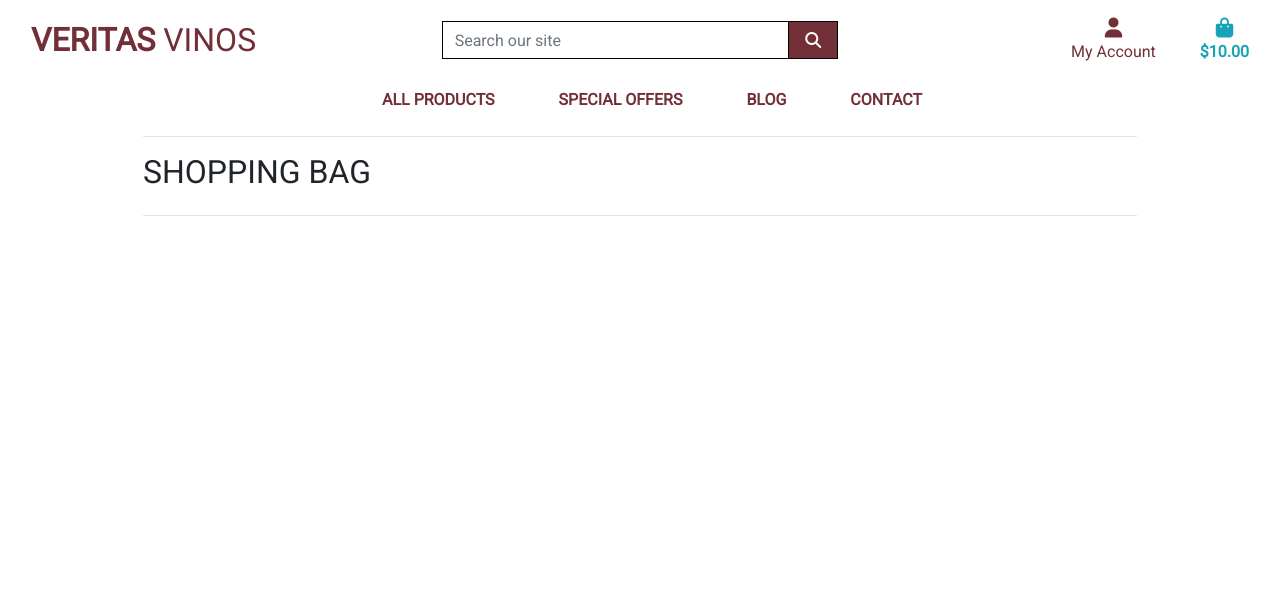
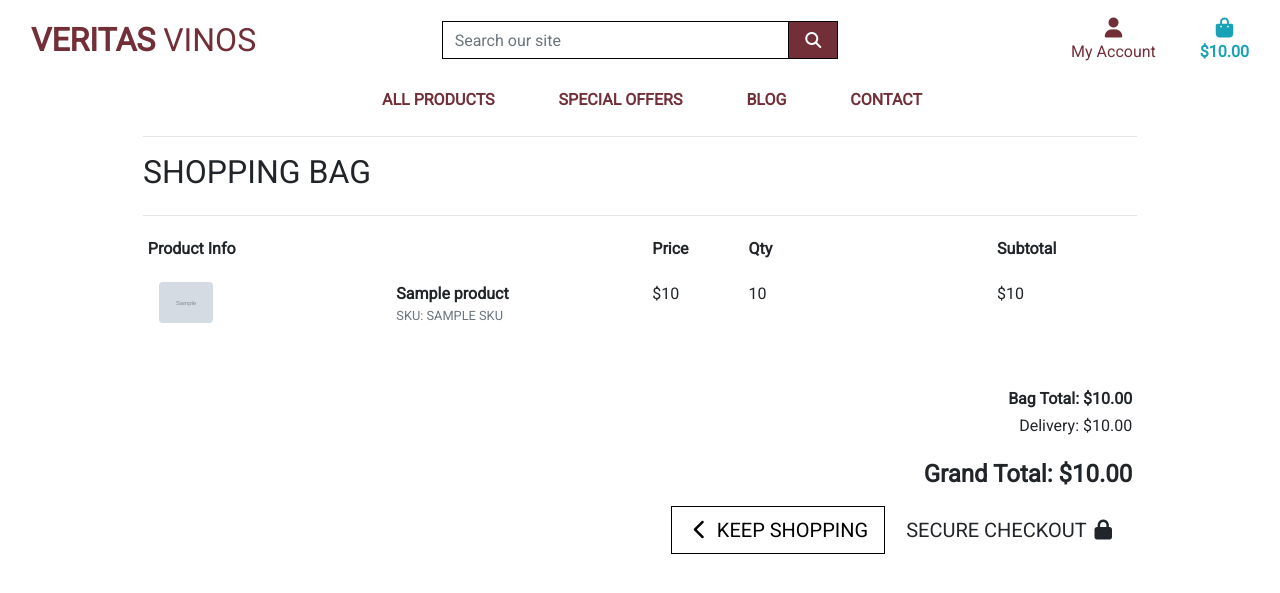
Before and after one commit to Code-Institute-Submissions/veritas_vinos, a Django app: template bag/templates/bag/bag.html in a window 1280 px wide. Shown: the top 593 px of the page. Run offline with Django 3.2, Linux system fonts and the light colour scheme; the template is opened without the code that fills it: most values are stand-ins (such as "Sample title", 1, 10 or a date in 2020); grey boxes marked "Sample" are stand-in pictures; some libraries are stand-ins or nearby versions.

Commit message:
Updated shopping bag functionality

```diff
--- a/bag/templates/bag/bag.html
+++ b/bag/templates/bag/bag.html
@@ -24,7 +24,68 @@
         <div class="row">
             <div class="col">
                 {% if bag_items %}
-                    <div class="table-responsive rounded"></div>
+                    <div class="table-responsive rounded">
+                        <table class="table table-sm table-borderless">
+                            <thead class="text-black">
+                                <tr>
+                                    <th scope="col">Product Info</th>
+                                    <th scope="col"></th>
+                                    <th scope="col">Price</th>
+                                    <th scope="col">Qty</th>
+                                    <th scope="col">Subtotal</th>
+                                </tr>
+                            </thead>
+
+                            {% for item in bag_items %}
+                                <tr>
+                                    <td class="p-3 w-25">
+                                        <img class="img-fluid rounded w-25" src="{{ item.product.image.url }}">
+                                    </td>
+                                    <td class="py-3">
+                                        <p class="my-0"><strong>{{ item.product.name }}</strong></p>
+                                        <p class="my-0 small text-muted">SKU: {{ item.product.sku|upper }}</p>
+                                    </td>
+                                    <td class="py-3">
+                                        <p class="my-0">${{ item.product.price }}</p>
+                                    </td>
+                                    <td class="py-3 w-25">
+                                        <p class="my-0">{{ item.quantity }}</p>
+                                    </td>
+                                    <td class="py-3">
+                                        <p class="my-0">${{ item.product.price }}</p>
+                                    </td>
+                                </tr>
+                            {% endfor %}
+                            <tr>
+                                <td colspan="5" class="pt-5 text-right">
+                                    <h6><strong>Bag Total: ${{ total|floatformat:2 }}</strong></h6>
+                                    <h6>Delivery: ${{ delivery|floatformat:2 }}</h6>
+                                    <h4 class="mt-4"><strong>Grand Total: ${{ grand_total|floatformat:2 }}</strong></h4>
+                                    {% if free_delivery_delta > 0 %}
+                                        <p class="mb-1 text-danger">
+                                            You could get free delivery by spending just <strong>${{ free_delivery_delta }}</strong> more!
+                                        </p>
+                                    {% endif %}
+                                </td>
+                            </tr>
+                            <tr>
+                                <td colspan="5" class="text-right">
+                                    <a href="{% url 'products' %}" class="btn btn-outline-black rounded-0 btn-lg">
+                                        <span class="icon">
+                                            <i class="fas fa-chevron-left"></i>
+                                        </span>
+                                        <span class="text-uppercase">Keep Shopping</span>
+                                    </a>
+                                    <a href="" class="btn btn-black rounded-0 btn-lg">
+                                        <span class="text-uppercase">Secure Checkout</span>
+                                        <span class="icon">
+                                            <i class="fas fa-lock"></i>
+                                        </span>
+                                    </a>
+                                </td>
+                            </tr>
+                        </table>
+                    </div>
                 {% else %}
                     <p class="lead mb-5">Your bag is empty.</p>
                     <a href="{% url 'products' %}" class="btn btn-outline-black rounded-0 btn-lg">
```
Also changed, not shown: media/051.jpg (added), media/052.jpg (added), media/053.jpg (added).
